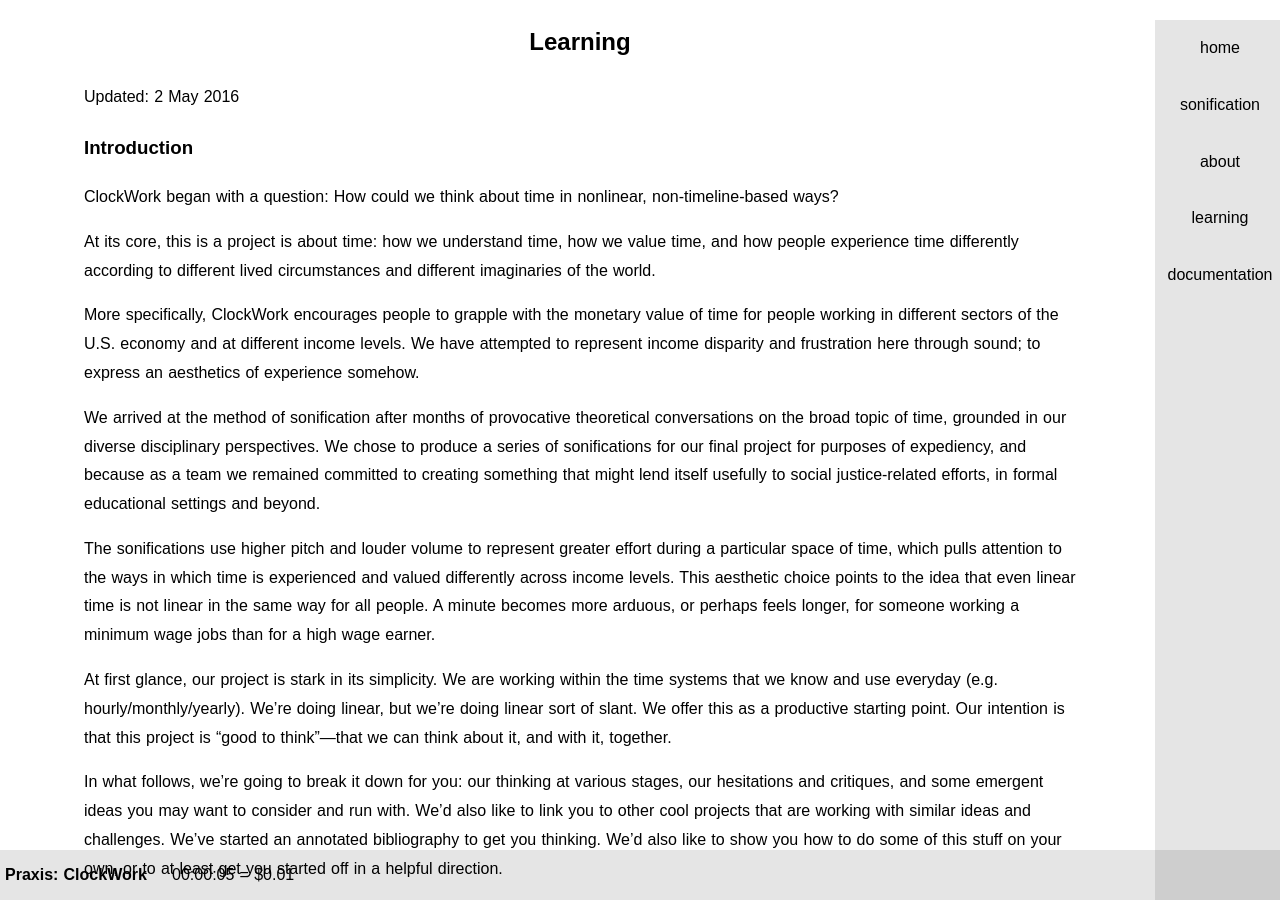
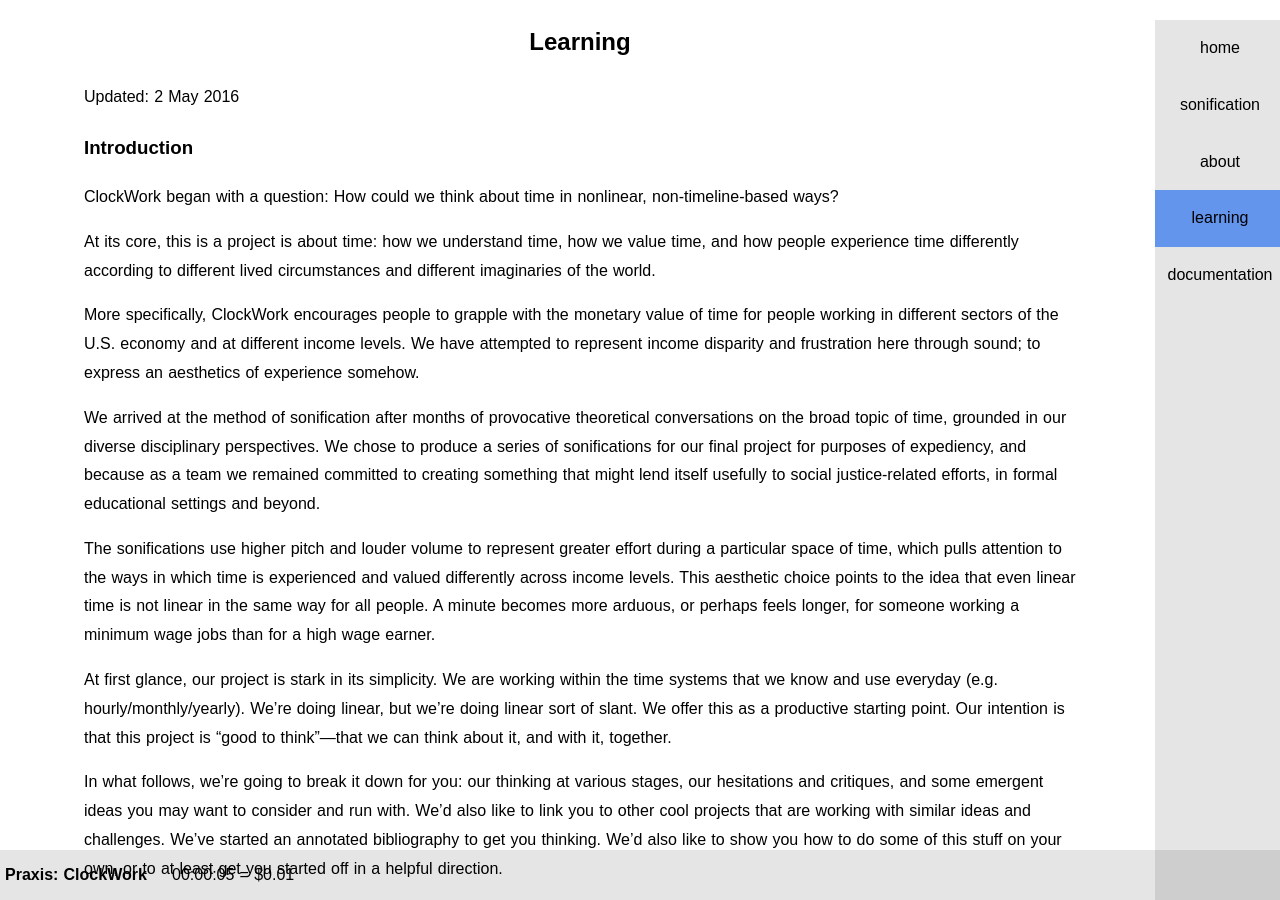
Before and after one commit to scholarslab/clockwork, a Jekyll site: the page built from curriculum.html, in a window 1280 px wide and 900 px high. Built offline with Jekyll 4.4.1, drawn with Linux system fonts in a browser that asks for light colours; some web fonts are replaced.

Commit message:
learning PLEASE WORKKKKK

```diff
--- a/_layouts/default.html
+++ b/_layouts/default.html
@@ -53,7 +53,7 @@
         {% else %}
           <li class="about"><a href="/about/"> About </a></li>
         {% endif %}
-        {% if page.bodyclass == "learning page" %}
+        {% if page.bodyclass == "learningpage" %}
           <li class="learning active"><a href="/learning/"> Learning </a></li>
         {% else %}
           <li class="learning"><a href="/learning/"> Learning </a></li>
```
